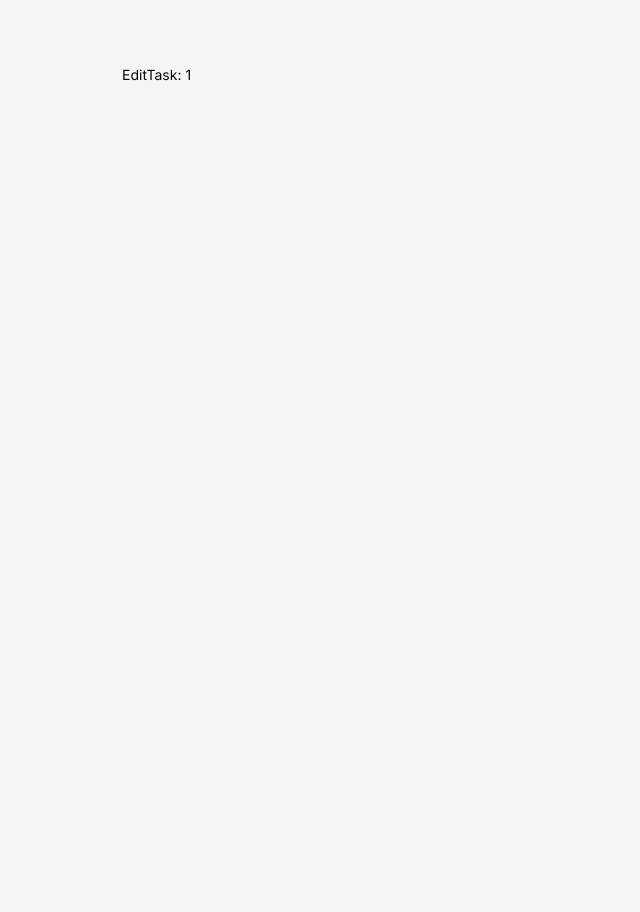
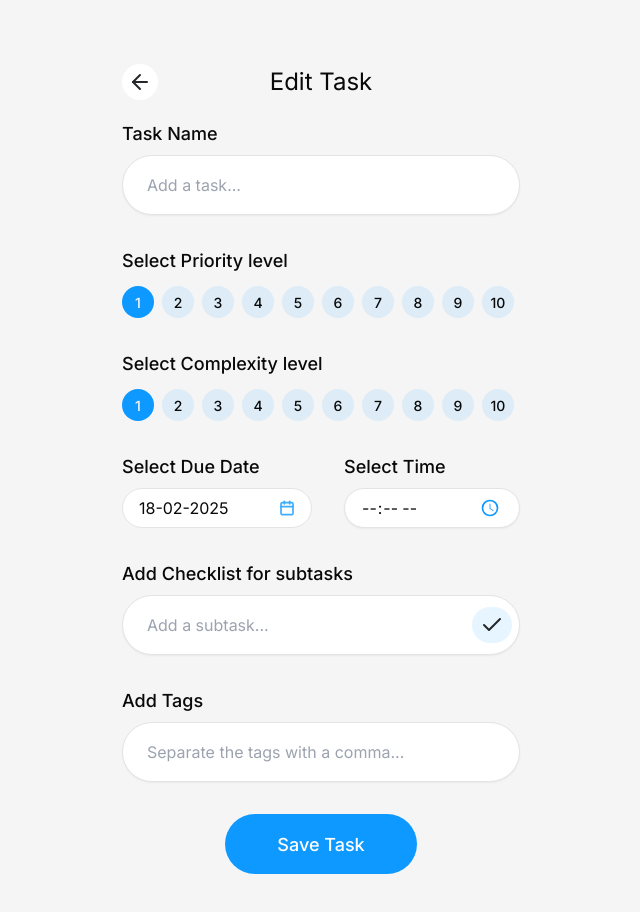
Before and after one commit to had3s1321/todo-app, a Next.js app: page /edit-task/1 in a window 1280 px wide. Shown: the top 912 px of the page, without its empty margins (319-959 px from the left). Before the commit the page ends 800 px from the top, so only its background shows below. Built offline with nearby package versions, Linux system fonts and the light colour scheme.

Commit message:
added edit functionality to the todos

```diff
--- a/src/app/edit-task/[taskId]/page.tsx
+++ b/src/app/edit-task/[taskId]/page.tsx
@@ -1,8 +1,16 @@
+import PageHeader from "@/components/ui/custom/PageHeader";
+import TodoForm from "@/components/ui/custom/TodoForm";
+
 export default async function EditTask({
   params,
 }: {
   params: Promise<{ taskId: string }>;
 }) {
   const { taskId } = await params;
-  return <div>EditTask: {taskId}</div>;
+  return (
+    <>
+      <PageHeader title="Edit Task"></PageHeader>
+      <TodoForm taskId={taskId} />
+    </>
+  );
 }
--- a/src/components/ui/custom/TodoForm/index.tsx
+++ b/src/components/ui/custom/TodoForm/index.tsx
@@ -28,26 +28,27 @@ import {
 } from "@/components/ui/popover";
 import { CheckIcon, DeleteIcon } from "../../icons";
 import Subtask from "../Subtask";
-import { useAppDispatch } from "@/lib/hooks";
-import { addTodo } from "@/lib/features/todo/actions";
+import { useAppDispatch, useAppStore } from "@/lib/hooks";
+import { addTodo, editTodo } from "@/lib/features/todo/actions";
 import { v4 as uuidv4 } from "uuid";
 import { getTags } from "@/utils/getTags";
+import { handleFormDefaultValues } from "@/utils/handleFormDefaultValues";
 
-const TodoForm = () => {
+interface TodoFormProps {
+  taskId?: string;
+}
+
+const TodoForm = ({ taskId }: TodoFormProps) => {
   const subtaskRef = useRef<HTMLInputElement>(null);
   const router = useRouter();
   const dispatch = useAppDispatch();
+  const state = useAppStore();
+  const { todos } = state.getState();
+  let taskData;
+  if (taskId) taskData = todos.find((todo) => todo.id === taskId);
   const form = useForm<z.infer<typeof formSchema>>({
     resolver: zodResolver(formSchema),
-    defaultValues: {
-      name: "",
-      priority: "1",
-      complexity: "1",
-      date: new Date(),
-      time: "",
-      subtasks: [],
-      tags: "",
-    },
+    defaultValues: handleFormDefaultValues(taskData),
   });
 
   const addSubtask = () => {
@@ -72,7 +73,7 @@ const TodoForm = () => {
 
   const handleSubmit = (values: z.infer<typeof formSchema>) => {
     const payload = {
-      id: uuidv4(),
+      id: taskId ? taskId : uuidv4(),
       name: values.name,
       isCompleted: false,
       priority: Number(values.priority),
@@ -84,7 +85,9 @@ const TodoForm = () => {
       }),
       tags: getTags(values.tags),
     };
-    dispatch(addTodo(payload));
+    if (taskId) {
+      dispatch(editTodo(payload));
+    } else dispatch(addTodo(payload));
     router.push("/");
   };
 
@@ -158,11 +161,11 @@ const TodoForm = () => {
                     <div key={i + 1} className="relative">
                       <RadioGroupItem
                         value={(i + 1).toString()}
-                        id={`number-${i + 10}`}
+                        id={`number-${i + 100}`}
                         className="peer sr-only"
                       />
                       <label
-                        htmlFor={`number-${i + 10}`}
+                        htmlFor={`number-${i + 100}`}
                         className="text-sm flex h-8 w-8 items-center justify-center rounded-full bg-[var(--custom-secondary)] font-medium ring-offset-background transition-colors hover:cursor-pointer hover:bg-muted focus:outline-none focus-visible:ring-2 focus-visible:ring-ring focus-visible:ring-offset-2 disabled:cursor-not-allowed disabled:opacity-50 peer-data-[state=checked]:bg-[var(--custom-primary)] peer-data-[state=checked]:text-primary-foreground"
                       >
                         {i + 1}
--- /dev/null
+++ b/src/utils/handleFormDefaultValues.ts
@@ -0,0 +1,23 @@
+import { TodoInterface } from "./types/Todo";
+
+export const handleFormDefaultValues = (data: TodoInterface | undefined) => {
+  if (data)
+    return {
+      name: data.name,
+      priority: data.priority.toString(),
+      complexity: data.complexity.toString(),
+      date: new Date(data.date),
+      time: data.time,
+      subtasks: data.subtasks.map((subtask) => subtask.name),
+      tags: data.tags.map((tag) => tag.name).join(", "),
+    };
+  return {
+    name: "",
+    priority: "1",
+    complexity: "1",
+    date: new Date(),
+    time: "",
+    subtasks: [],
+    tags: "",
+  };
+};
```
